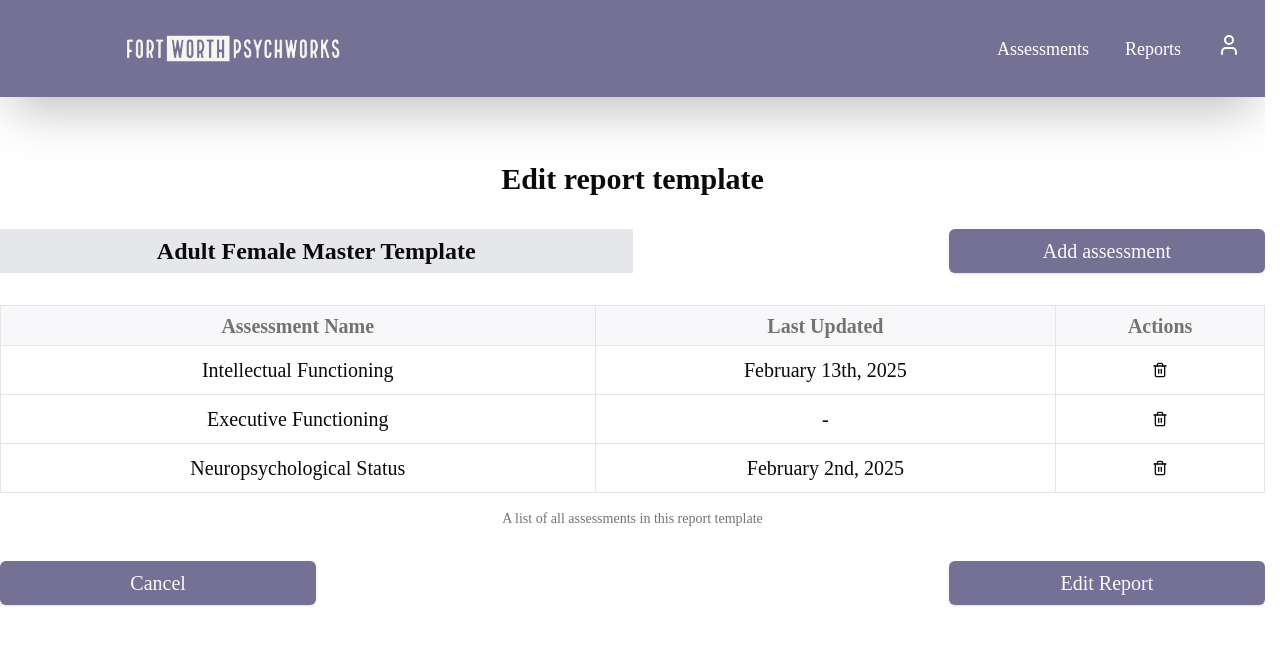
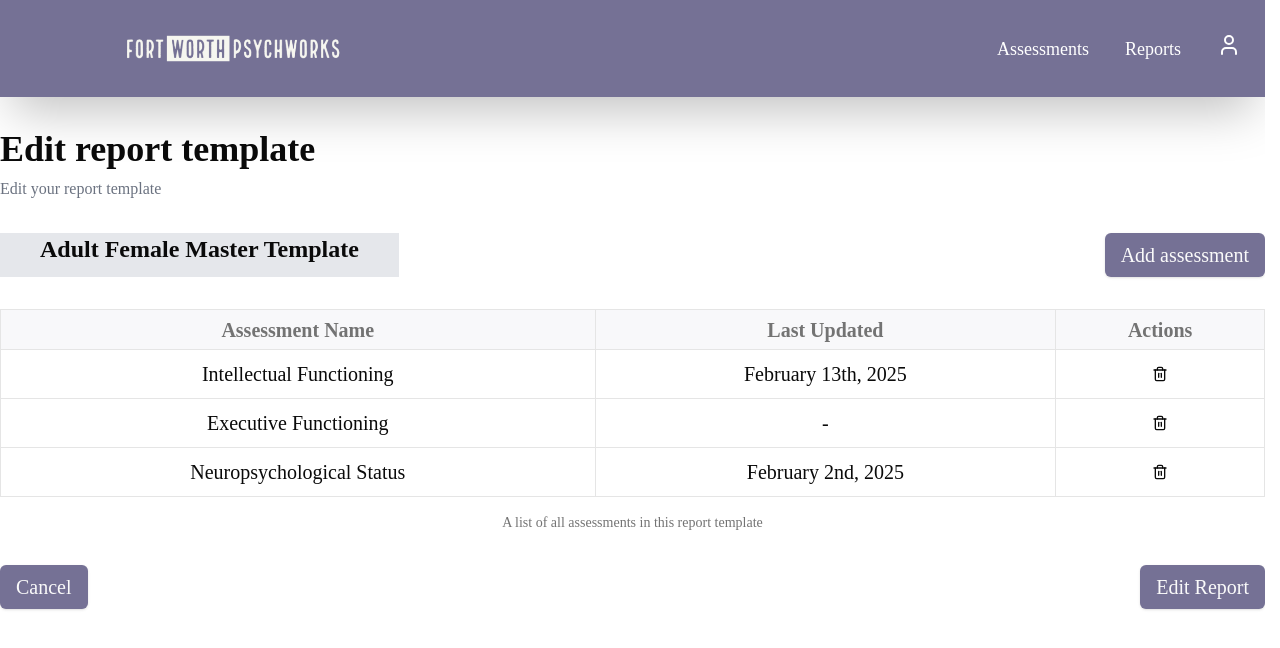
Before and after one commit to Psych-Works/PsychWorks, a Next.js app in the folder psycworks/: page /reports/edit/1 in a window 1280 px wide. Shown: the top 648 px of the page. Built offline with nearby package versions, Linux system fonts and the light colour scheme.

Commit message:
Fix: fix styling of buttons on the page

```diff
--- a/psycworks/app/(main)/reports/edit/[report_id]/page.tsx
+++ b/psycworks/app/(main)/reports/edit/[report_id]/page.tsx
@@ -1,6 +1,5 @@
 "use client"
 
-import { SearchBar } from "@/components/searchbar/search-bar";
 import { AlertDialog, AlertDialogAction, AlertDialogCancel, AlertDialogContent, AlertDialogDescription, AlertDialogFooter, AlertDialogHeader, AlertDialogTitle, AlertDialogTrigger } from "@/components/ui/alert-dialog";
 import { Button } from "@/components/ui/button";
 import { Table, TableBody, TableCaption, TableCell, TableHead, TableHeader, TableRow } from "@/components/ui/table";
@@ -27,16 +26,20 @@ export default async function ReportEditPage(){
         ],
     }
     return (
-        <div className="container mx-auto space-y-8 py-8">
-            <div className="text-3xl font-bold text-center my-8">Edit report template</div>
+        <div className="container mx-auto space-y-8">
+            <div className="my-8">
+                <h1 className="text-4xl font-bold">Edit report template</h1>
+                <p className="text-gray-500 mt-2">Edit your report template</p>
+            </div>
+
 
             <div className="my-8">
-                <div className="grid grid-cols-4 my-8">
-                    <div className="flex col-start-1 col-end-3 font-bold text-2xl bg-gray-200 items-center justify-center">
+                <div className="flex justify-between">
+                    <div className="text-center font-bold text-2xl bg-gray-200 px-10">
                         {report.name}
                     </div>
-                    <div className="col-start-4 col-span-1">
-                        <Button className="w-full h-full text-xl"
+                    <div className="">
+                        <Button className="h-full text-xl justify-end"
                         onClick={() => {
                             // handle add
                         }}>Add assessment</Button>
@@ -106,14 +109,14 @@ export default async function ReportEditPage(){
                 </div>
             </div>
 
-            <div className="grid grid-cols-4">
-                <Button className="col-start-1 col-span-1 h-full text-xl"
-                onClick={() => {
-                    // handle cancel
-                }}
+            <div className="flex justify-between">
+                <Button className=" h-full text-xl"
+                    onClick={() => {
+                        // handle cancel
+                    }}
                 >Cancel</Button>
 
-                <Button className="col-start-4 col-span-1 h-full text-xl"
+                <Button className="h-full text-xl"
                 onClick={() => {
                     // handle edit
                 }}>Edit Report</Button>
```
